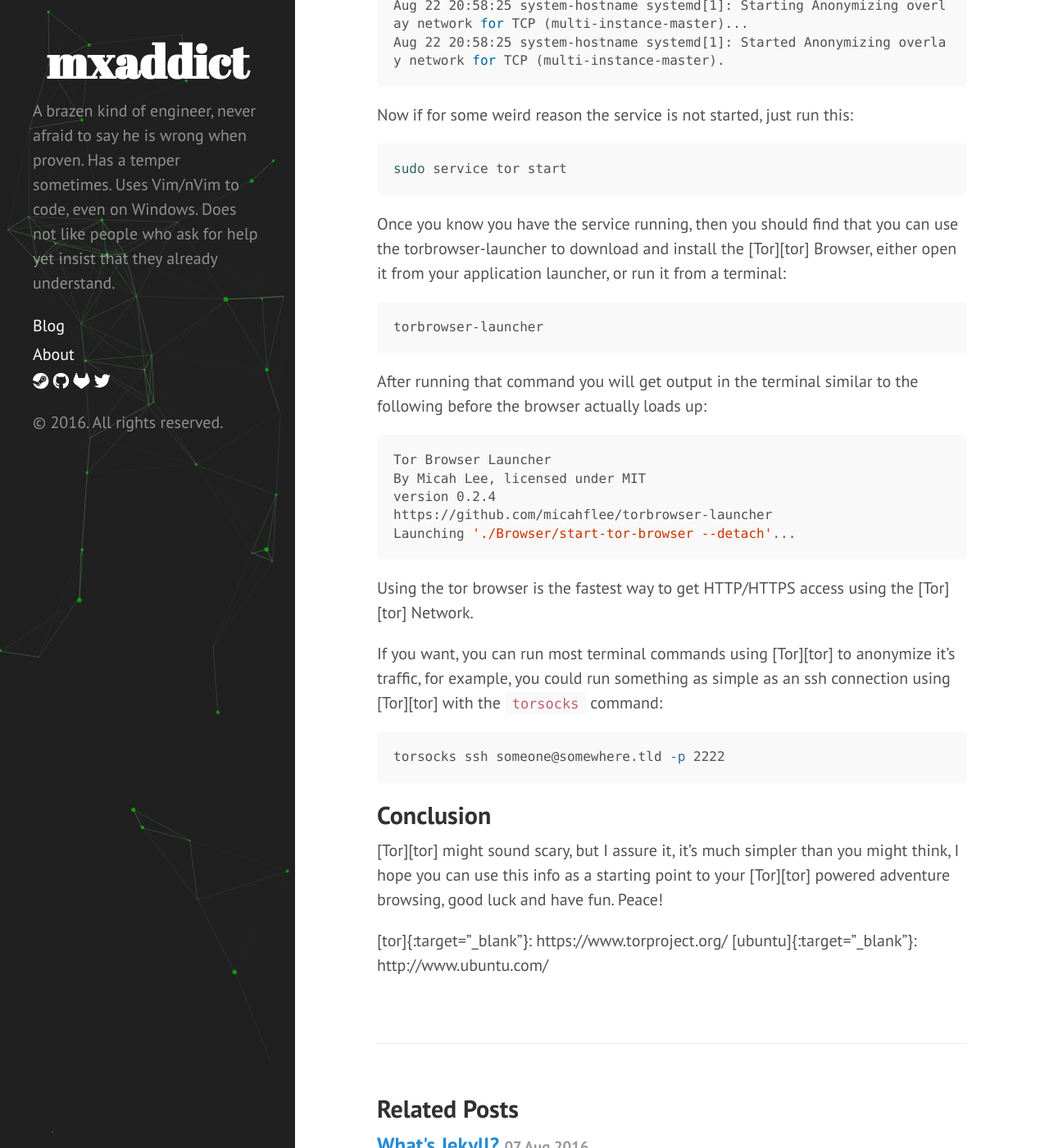
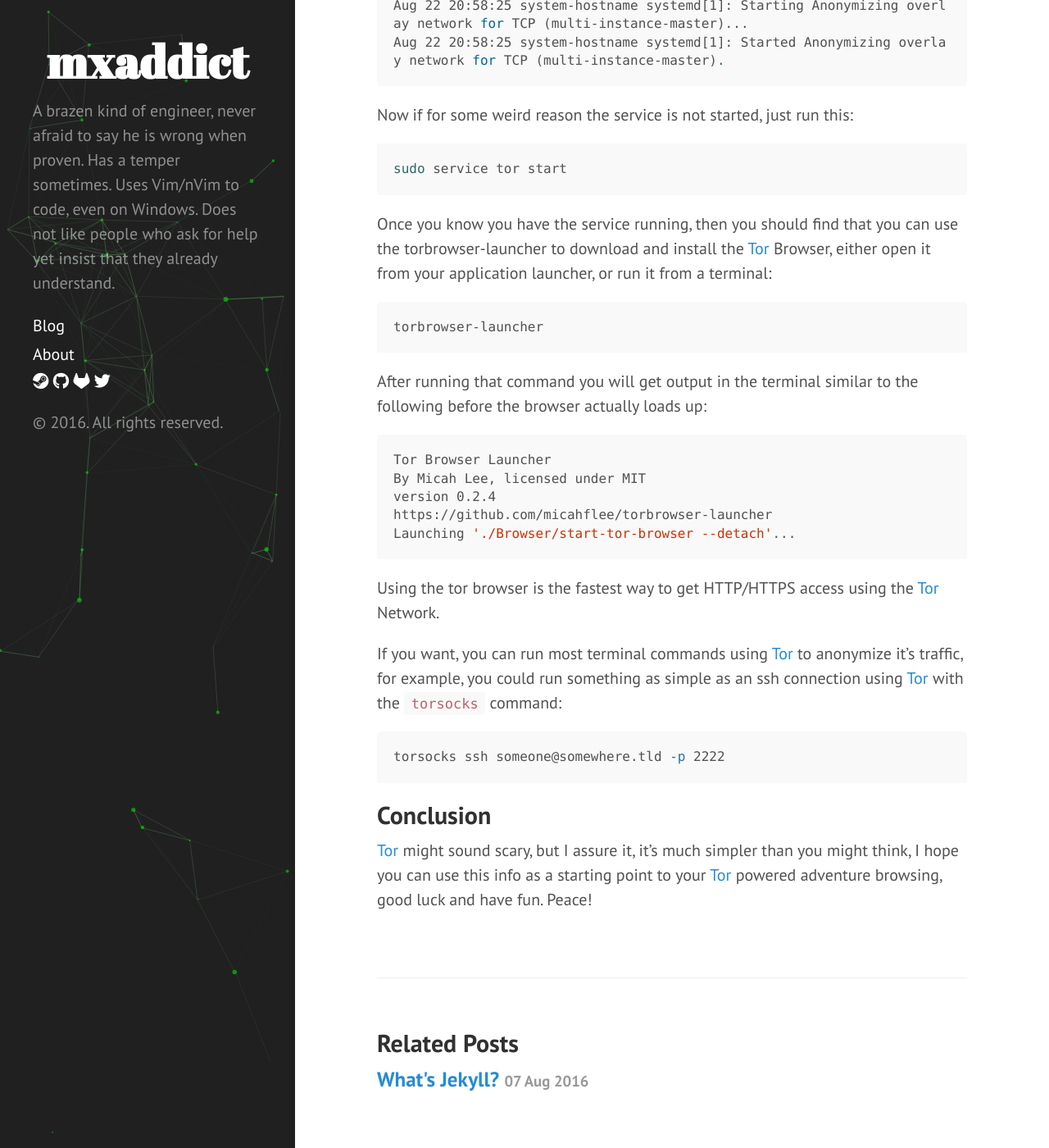
Before and after one commit to mxaddict/www.codedmaster.com, a Jekyll site: the page built from _posts/2016-08-23-setup-tor-on-ubuntu-16.04.md, in a window 1280 px wide and 1400 px high, scrolled down 1234 px. Shown: the whole window at 82% size. Built offline with Jekyll 4.4.1, drawn with Linux system fonts in a browser that asks for light colours; nearby versions of some CDN libraries; comment, search, counter and statistics services are not loaded; some of the changed text lies outside the part shown.

Commit message:
Fixed an aweee

```diff
--- a/_posts/2016-08-23-setup-tor-on-ubuntu-16.04.md
+++ b/_posts/2016-08-23-setup-tor-on-ubuntu-16.04.md
@@ -72,5 +72,5 @@ torsocks ssh someone@somewhere.tld -p 2222
 
 [Tor][tor] might sound scary, but I assure it, it's much simpler than you might think, I hope you can use this info as a starting point to your [Tor][tor] powered adventure browsing, good luck and have fun. Peace!
 
-[tor]{:target="_blank"}:    https://www.torproject.org/
-[ubuntu]{:target="_blank"}: http://www.ubuntu.com/
+[tor]:    https://www.torproject.org/ {:target="_blank"}
+[ubuntu]: http://www.ubuntu.com/      {:target="_blank"}
```
